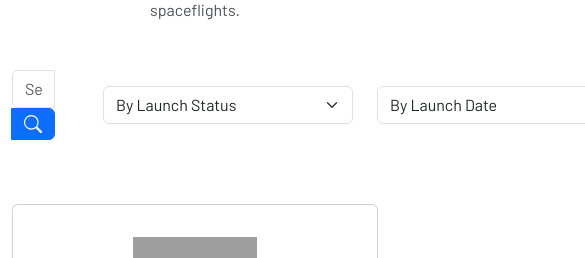
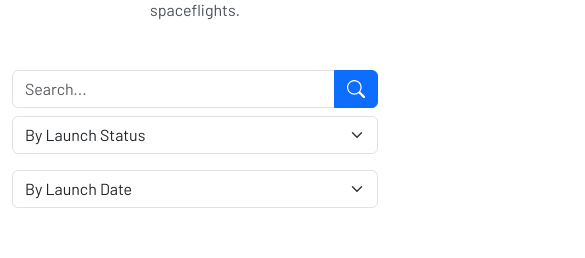
Before and after one commit to Md-Asikuzzaman/technext-project, a React (Create React App) app: page / in a window 390 px wide. Shown: the part 130-388 px from the top of the page, 585 px wide, since content can reach past the window. Built offline with nearby package versions, Linux system fonts and the light colour scheme; grey boxes are pictures that could not be loaded.

Commit message:
added responsive issues

```diff
--- a/src/components/SearchBar.tsx
+++ b/src/components/SearchBar.tsx
@@ -3,7 +3,7 @@ import Select from './Select';
 
 const SearchBar = () => {
   return (
-    <div className='container d-flex justify-content-between align-items-center gap-5'>
+    <div className='container d-flex justify-content-between gap-md-5 gap-2 flex-md-row flex-column'>
       <Search />
       <Select />
     </div>
--- a/src/components/Select.tsx
+++ b/src/components/Select.tsx
@@ -1,7 +1,6 @@
-
 const Select = () => {
   return (
-    <div className='d-flex align-items-center gap-4'>
+    <div className='d-flex align-items-center gap-md-4 gap-3 flex-md-row flex-column'>
       <select className='form-select' aria-label='Default select example'>
         <option selected>By Launch Status</option>
         <option value='1'>One</option>
--- a/src/index.scss
+++ b/src/index.scss
@@ -1,7 +1,8 @@
 @import url('https://fonts.googleapis.com/css2?family=Barlow:wght@400;500&display=swap');
 
-@import url('./sass/variables.scss');
-@import url('./sass/App.scss');
+@import url('./sass/__variables.scss');
+@import url('./sass/__app.scss');
+@import url('./sass/__responsive.scss');
 
 body {
   font-family: 'Barlow', sans-serif !important;
--- a/src/sass/App.scss
+++ b/src/sass/__app.scss
@@ -44,12 +44,10 @@ header {
 
 .search__bar {
   width: 430px !important;
-  width: 100%;
 }
 
 .form-select {
   width: 250px !important;
-  width: 100%;
 }
 
 // FLIGHT CARD
--- /dev/null
+++ b/src/sass/__responsive.scss
@@ -0,0 +1,20 @@
+@media screen and (max-width: 992px) {
+  .search__bar {
+    width: 250px !important;
+  }
+
+  .form-select {
+    width: 180px !important;
+  }
+}
+
+@media screen and (max-width: 768px) {
+  .search__bar {
+    width: 100% !important;
+  }
+
+  .form-select {
+    width: 100% !important;
+    flex-shrink: 0 !important;
+  }
+}
```
Also changed, not shown: src/sass/__variables.scss (renamed from src/sass/variables.scss).
